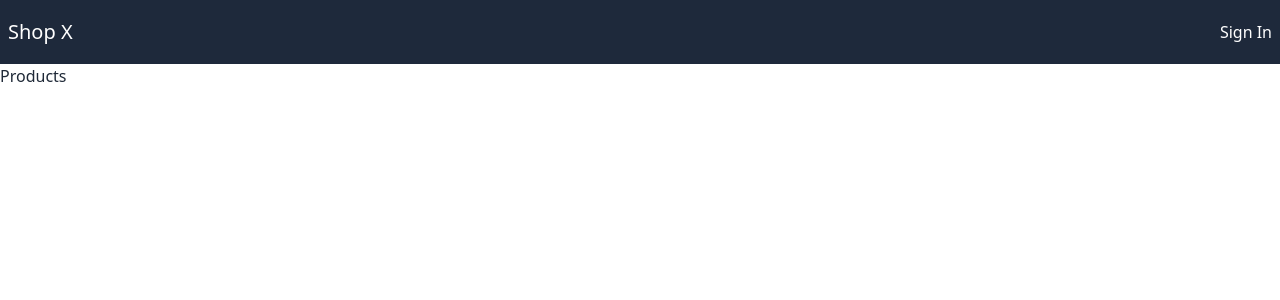
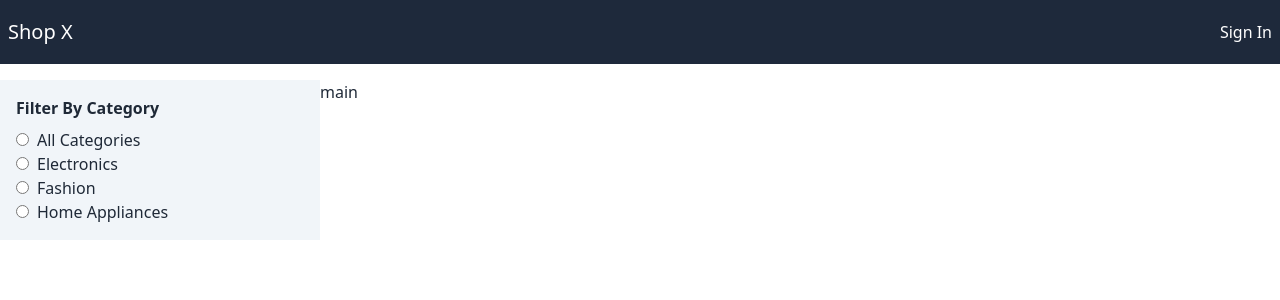
Before and after one commit to webdevaminul/WDA-Products-Filter, a React (Vite) app: page / in a window 1280 px wide. Shown: the top 300 px of the page. Built offline with nearby package versions, Linux system fonts and the light colour scheme; no server answers.

Commit message:
Added Sidebar

```diff
--- a/src/pages/Home.jsx
+++ b/src/pages/Home.jsx
@@ -2,11 +2,43 @@ import useProducts from "../hooks/useProducts";
 
 export default function Home() {
   const [products] = useProducts();
+  console.log(products);
 
-  console.log(products);
   return (
-    <div className="container mx-auto">
-      <h1>Products</h1>
+    <div className="container mx-auto flex flex-col md:flex-row mt-4">
+      {/* Sidebar */}
+      <aside className="w-full md:w-1/4 bg-slate-100 p-4">
+        <h3 className="font-bold mb-2">Filter By Category</h3>
+
+        <ul>
+          <li>
+            <label>
+              <input type="radio" name="category" className="mr-2" />
+              All Categories
+            </label>
+          </li>
+          <li>
+            <label>
+              <input type="radio" name="category" className="mr-2" />
+              Electronics
+            </label>
+          </li>
+          <li>
+            <label>
+              <input type="radio" name="category" className="mr-2" />
+              Fashion
+            </label>
+          </li>
+          <li>
+            <label>
+              <input type="radio" name="category" className="mr-2" />
+              Home Appliances
+            </label>
+          </li>
+        </ul>
+      </aside>
+
+      <main>main</main>
     </div>
   );
 }
```
